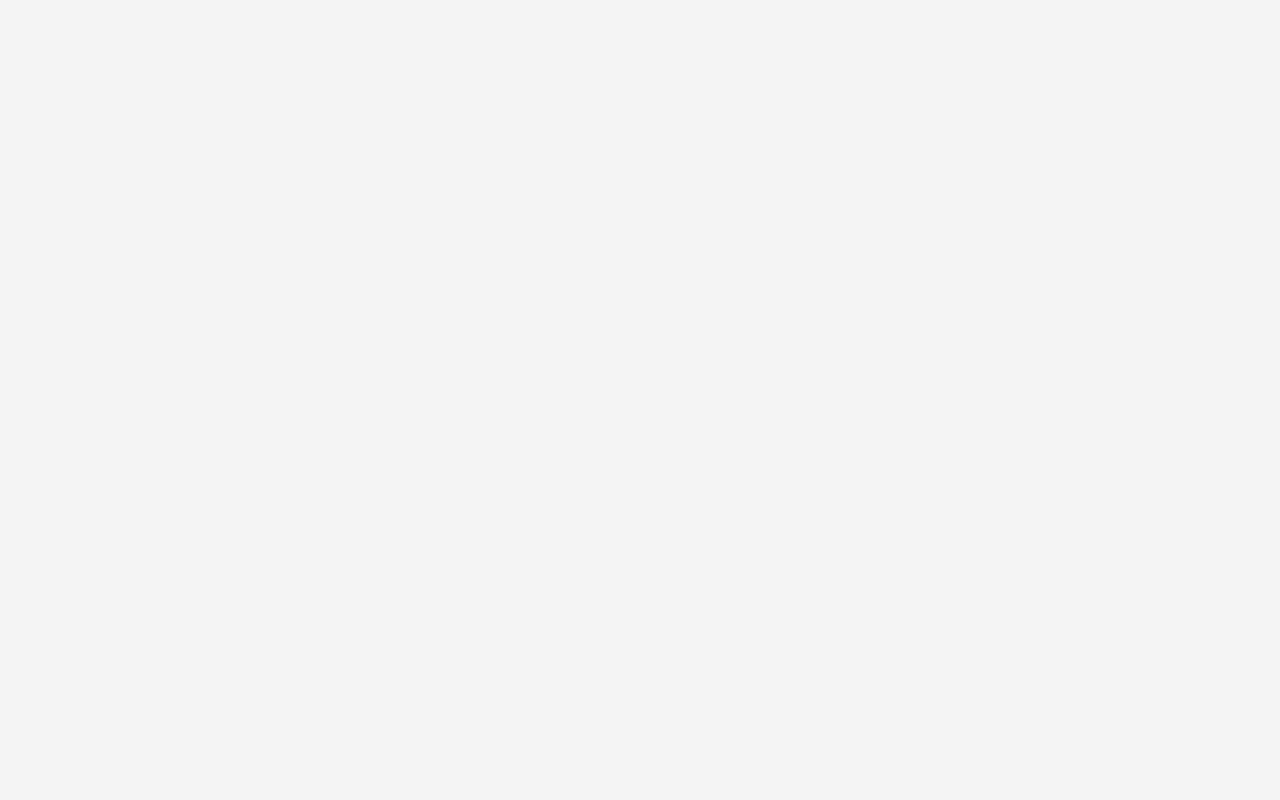
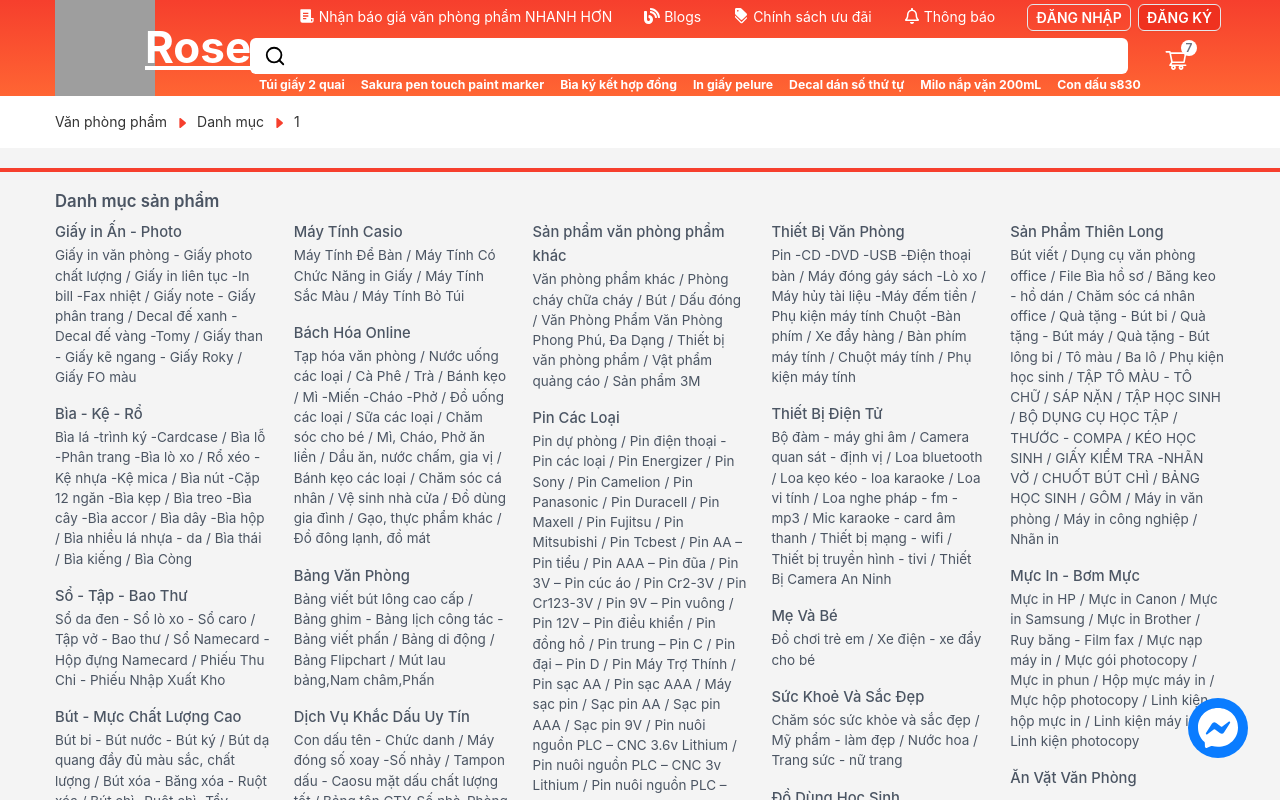
Before and after one commit to Amcongtu/vppapp, a React (Create React App) app: page /danhmuc/1 in a window 1280 px wide. Before the commit this address had no page. Shown: the top 800 px of the page. Built offline with nearby package versions, Linux system fonts and the light colour scheme; grey boxes are pictures that could not be loaded.

Commit message:
Upload source pagenotfound

```diff
--- a/src/components/home/Category.js
+++ b/src/components/home/Category.js
@@ -1,4 +1,5 @@
 import React from 'react';
+import { Link } from 'react-router-dom';
 
 function Category(props) {
     return (
@@ -7,43 +8,43 @@ function Category(props) {
                 <div className='bg-white rounded-md'>
                     <h2 className=' pt-[20px] pb-[15px] px-[20px] text-[18px] text-gray-600 font-[700]'>Danh mục văn phòng phẩm</h2>
                     <div className="grid grid-cols-6">
-                        <div className="col-span-1 h-[132px]  border-[1px] border-gray-200 rounde4-sm flex flex-col" >
+                        <Link className="col-span-1 h-[132px]  border-[1px] border-gray-200 rounde4-sm flex flex-col" to="/danhmuc/Giấy In Ấn - Photo">
                             <div className='w-[68px] h-[68px] rounded-full mb-1 mx-auto mt-4'>
                                 <img src="https://cdn.fast.vn/tmp/20211122100125-gia%CC%82%CC%81y-in-a%CC%82%CC%81n-photo.png" alt="Ảnh minh họa" className='w-full h-full object-center'/>
                             </div>
                             <div className='text-[12px] text-center max-w-[80%] mx-auto line-clamp-1'>Giấy In Ấn - Photo</div>
-                        </div>
+                        </Link>
 
-                        <div className="col-span-1 h-[132px]   border-[1px] border-gray-200 rounded-sm flex flex-col" >
+                        <Link className="col-span-1 h-[132px]   border-[1px] border-gray-200 rounded-sm flex flex-col" to="/danhmuc/Dụng Cụ Văn Phòng Chất Lượng" >
                             <div className='w-[68px] h-[68px] rounded-full mb-1 mx-auto mt-4'>
                                 <img src="https://cdn.fast.vn/tmp/20211122100048-do%CC%82%CC%80-du%CC%80ng-va%CC%86n-pho%CC%80ng-cha%CC%82%CC%81t-lu%CC%9Bo%CC%9B%CC%A3ng.png" alt="Ảnh minh họa" className='w-full h-full object-center'/>
                             </div>
                             <div className='text-[12px] text-center max-w-[80%] mx-auto line-clamp-1'>Dụng Cụ Văn Phòng Chất Lượng</div>
-                        </div>
-                        <div className="col-span-1 h-[132px]  border-[1px] border-gray-200 rounded-sm flex flex-col" >
+                        </Link>
+                        <Link className="col-span-1 h-[132px]  border-[1px] border-gray-200 rounded-sm flex flex-col" to="/danhmuc/Bút Mực Chất Lượng">
                             <div className='w-[68px] h-[68px] rounded-full mb-1 mx-auto mt-4'>
                                 <img src="https://cdn.fast.vn/tmp/20211122095941-bu%CC%81t-mu%CC%9B%CC%A3c-cha%CC%82%CC%81t-lu%CC%9Bo%CC%9B%CC%A3ng-cao.png" alt="Ảnh minh họa" className='w-full h-full object-center'/>
                             </div>
-                            <div className='text-[12px] text-center max-w-[80%] mx-auto line-clamp-1'>Dụng Cụ Văn Phòng Chất Lượng</div>
-                        </div>
-                        <div className="col-span-1 h-[132px]  border-[1px] border-gray-200 rounded-sm flex flex-col" >
+                            <div className='text-[12px] text-center max-w-[80%] mx-auto line-clamp-1'>Bút Mực Chất Lượng</div>
+                        </Link>
+                        <Link className="col-span-1 h-[132px]  border-[1px] border-gray-200 rounded-sm flex flex-col" to="/danhmuc/Sổ - Tập - Bao Thư">
                             <div className='w-[68px] h-[68px] rounded-full mb-1 mx-auto mt-4'>
                                 <img src="https://cdn.fast.vn/tmp/20211122101554-so%CC%82%CC%89-ta%CC%A3%CC%82p-bao-thu%CC%9B.png" alt="Ảnh minh họa" className='w-full h-full object-center'/>
                             </div>
                             <div className='text-[12px] text-center max-w-[80%] mx-auto line-clamp-1'>Sổ - Tập - Bao Thư</div>
-                        </div>
-                        <div className="col-span-1 h-[132px]  border-[1px] border-gray-200 rounded-sm flex flex-col" >
+                        </Link>
+                        <Link className="col-span-1 h-[132px]  border-[1px] border-gray-200 rounded-sm flex flex-col" to="/danhmuc/Băng Keo - Dao - Kéo">
                             <div className='w-[68px] h-[68px] rounded-full mb-1 mx-auto mt-4'>
                                 <img src="https://cdn.fast.vn/tmp/20211122095756-ba%CC%86ng-keo-dao-ke%CC%81o.png" alt="Ảnh minh họa" className='w-full h-full object-center'/>
                             </div>
                             <div className='text-[12px] text-center max-w-[80%] mx-auto line-clamp-1'>Băng Keo - Dao - Kéo</div>
-                        </div>
-                        <div className="col-span-1 h-[132px]  border-[1px] border-gray-200 rounded-sm flex flex-col" >
+                        </Link>
+                        <Link className="col-span-1 h-[132px]  border-[1px] border-gray-200 rounded-sm flex flex-col" to="/danhmuc/Máy tính casio">
                             <div className='w-[68px] h-[68px] rounded-full mb-1 mx-auto mt-4'>
                                 <img src="https://cdn.fast.vn/tmp/20211122100147-ma%CC%81y-ti%CC%81nh-casio.png" alt="Ảnh minh họa" className='w-full h-full object-center'/>
                             </div>
                             <div className='text-[12px] text-center max-w-[80%] mx-auto line-clamp-1'>Máy tính casio</div>
-                        </div>
+                        </Link>
 
 
 
--- /dev/null
+++ b/src/components/main/BreadCrumb.js
@@ -0,0 +1,43 @@
+import React from 'react';
+import { Link  } from 'react-router-dom';
+import { BsFillCaretRightFill } from 'react-icons/bs';
+import { useLocation } from 'react-router'
+function BreadCrumb(props) {
+//    decodeURIComponent(component)
+   const location = useLocation();
+   let currentLink = "";
+   const crumbs = location.pathname.split("/")
+    .filter(crumb=>crumb!=="")
+    .map((crumb,index) =>{
+        var name = decodeURIComponent(crumb)
+
+        if(name==="danhmuc"){
+            name = "Danh mục"
+        }
+        currentLink +=`/${crumb}`
+        return (
+            <div className='flex' key ={index}>
+                <BsFillCaretRightFill className='mx-2 text-main-bg mt-1'/>
+                <Link to={currentLink}>{name}</Link>
+            </div>
+        )
+    })
+
+    return (
+        <div>
+            <div className='bg-white'>
+                <div className="container_main ">
+                    <div className='text-[#343434] text-[14px] leading-[20px] py-4 flex'>
+                        <Link to="/">Văn phòng phẩm</Link>
+                        {crumbs}
+
+                    </div>
+
+                </div>
+            </div>
+
+        </div>
+    );
+}
+
+export default BreadCrumb;
--- /dev/null
+++ b/src/components/page_not_found/PageNotFound.js
@@ -0,0 +1,27 @@
+import React from 'react';
+import { BiArrowBack } from 'react-icons/bi';
+import { Link } from 'react-router-dom';
+
+function PageNotFound(props) {
+    return (
+        <div className='my-[20px]'>
+            <div className="container_main  bg-white py-[68px] rounded-md">
+                <div className='flex justify-center items-center select-none'>
+                    <div>
+                        <img src="https://static-00.iconduck.com/assets.00/404-page-not-found-illustration-512x249-ju1c9yxg.png" alt="Ảnh minh họa page not found" />
+                    </div>
+                    <div className='mx-10 mt-[52px]'>
+                        <h1 className='text-[50px] text-main-bg font-[700]'>404</h1>
+                        <span>Xin lỗi, trang này không tồn tại!</span>
+                        <Link className=' text-blue-600 hover:text-blue-400 py-7 flex gap-2' to="/">
+                            <BiArrowBack className='mt-1'/>
+                            Quay lại trang chủ
+                        </Link>
+                    </div>
+                </div>
+            </div>
+        </div>
+    );
+}
+
+export default PageNotFound;
--- /dev/null
+++ b/src/pages/PageNotFound/pageNotFound.js
@@ -0,0 +1,12 @@
+import React from 'react';
+import PageNotFound from './../../components/page_not_found/PageNotFound';
+
+function pageNotFound(props) {
+    return (
+        <div>
+            <PageNotFound/>
+        </div>
+    );
+}
+
+export default pageNotFound;
--- /dev/null
+++ b/src/pages/category/category.js
@@ -0,0 +1,12 @@
+import React from 'react';
+import BreadCrumb from '../../components/main/BreadCrumb';
+
+function category(props) {
+    return (
+        <div>
+            <BreadCrumb/>
+        </div>
+    );
+}
+
+export default category;
--- a/src/routes/index.js
+++ b/src/routes/index.js
@@ -1,7 +1,8 @@
 import defaultLayout from "../layouts/defaultLayout"
 import home from "../pages/home/home"
-import trangchitiet from "../pages/trangchitiet/trangchitiet"
 import login from './../pages/login/login';
+import category from './../pages/category/category';
+import pageNotFound from './../pages/PageNotFound/pageNotFound';
 
 
 const route = [
@@ -11,8 +12,8 @@ const route = [
         layout:defaultLayout,
     },
     {
-        path:'/trangchitiet',
-        element:trangchitiet,
+        path:'/danhmuc/:id',
+        element:category,
         layout:defaultLayout,
     },
     {
@@ -20,6 +21,11 @@ const route = [
         element:login,
         layout:null,
     },
+    {
+        path:"*",
+        element:pageNotFound,
+        layout:defaultLayout
+    }
 ]
 
 export default route
```
